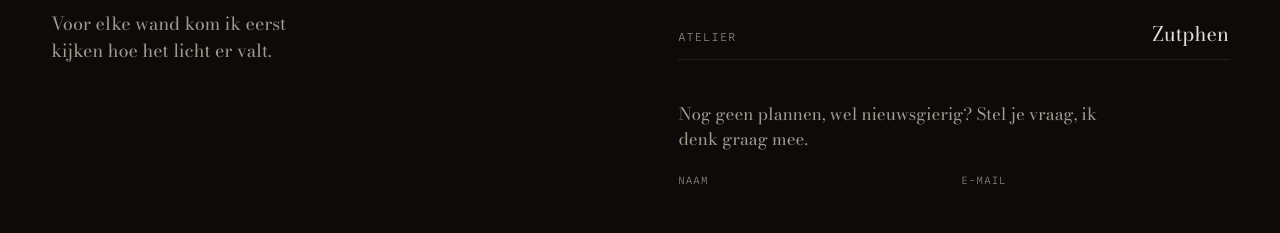
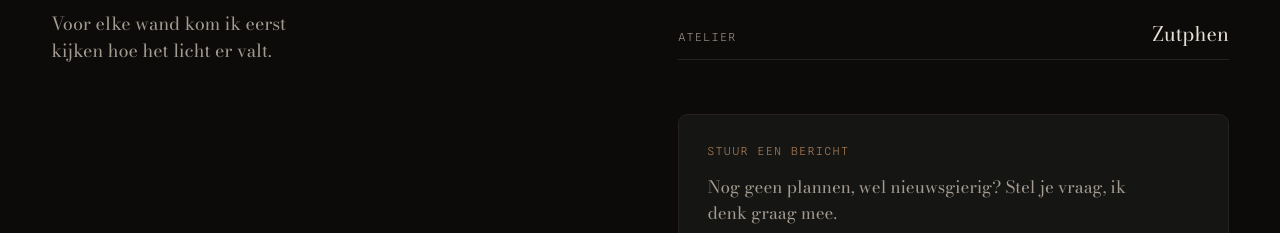
Before and after one commit to TomSmit/Leemsmid, a plain HTML site: page index.html in a window 1280 px wide. Shown: the part 2775-3008 px from the top of the page. Drawn offline with Linux system fonts and the light colour scheme.

Commit message:
contactformulier update

```diff
--- a/index.html
+++ b/index.html
@@ -276,7 +276,8 @@ footer .quiet{display:flex;gap:24px;flex-wrap:wrap}
       <div class="line"><span class="label">Atelier</span><span>Zutphen</span></div>
       <!--FORM--><!-- formulier: bron tools/formulier.html, wordt door tools/bouw.py ingevoegd zodra https://formspree.io/f/xljbgwpn in bouw.py is ingevuld -->
 <style>
-.aform{margin-top:20px;display:grid;gap:16px;position:relative}
+.aform{margin-top:32px;display:grid;gap:16px;position:relative;background:rgba(230,224,214,.045);border:1px solid var(--rule);border-radius:10px;padding:clamp(18px,3vw,28px)}
+.aform .kop{font-family:var(--mono);font-weight:300;font-size:11px;letter-spacing:.16em;text-transform:uppercase;color:var(--earth);margin:0}
 .aform .rij{display:grid;grid-template-columns:repeat(2,minmax(0,1fr));gap:16px}
 @media (max-width:560px){.aform .rij{grid-template-columns:minmax(0,1fr)}}
 .aform label{display:grid;gap:4px;font-family:var(--mono);font-weight:300;font-size:10px;letter-spacing:.16em;text-transform:uppercase;color:var(--ink-soft)}
@@ -293,6 +294,7 @@ footer .quiet{display:flex;gap:24px;flex-wrap:wrap}
 .aform .status{font-size:17px;color:var(--ink-soft);margin:0}
 </style>
 <form class="aform" action="https://formspree.io/f/xljbgwpn" method="POST">
+  <p class="kop">Stuur een bericht</p>
   <p class="intro">Nog geen plannen, wel nieuwsgierig? Stel je vraag, ik denk graag mee.</p>
   <div class="rij"><label>Naam<input name="naam" required autocomplete="name"></label><label>E-mail<input type="email" name="email" required autocomplete="email"></label></div>
   <div class="rij"><label>Telefoon (optioneel)<input type="tel" name="telefoon" autocomplete="tel"></label><label>Plaats<input name="plaats" autocomplete="address-level2"></label></div>
```
Also changed, not shown: leemfinish/index.html (+3 -1 lines), leemstuc/index.html (+3 -1 lines), tools/formulier.html (+3 -1 lines).
